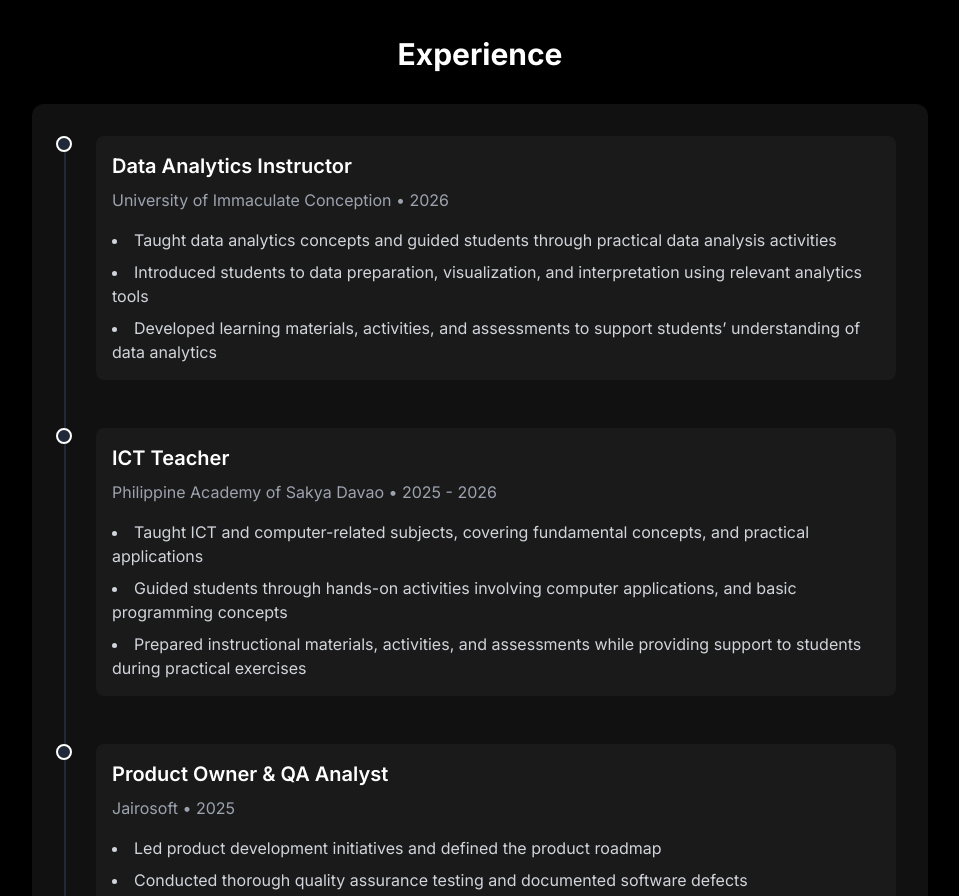
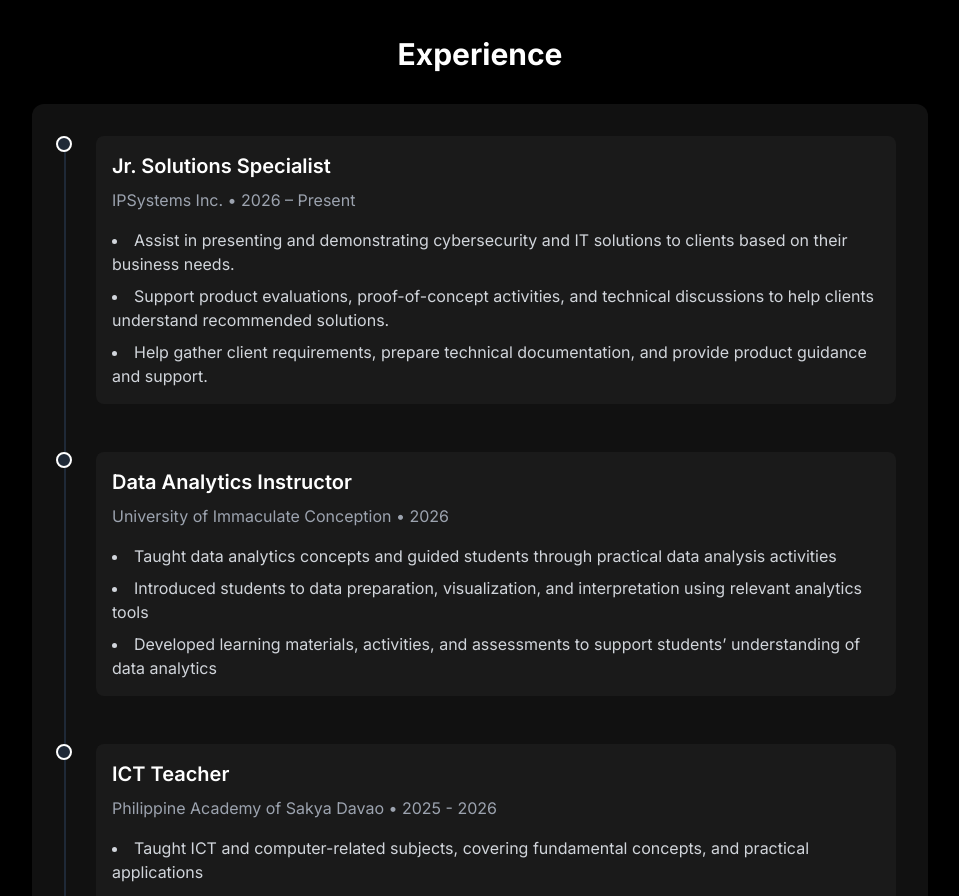
Before and after one commit to tuwaa/website-portfolio, a Next.js app: page /about in a window 1280 px wide. Shown: the part 1080-1976 px from the top of the page, without its empty margins (160-1119 px from the left). Built offline with nearby package versions, Linux system fonts and the light colour scheme.

Commit message:
Update portfolio details

```diff
--- a/src/app/about/page.tsx
+++ b/src/app/about/page.tsx
@@ -115,6 +115,37 @@ export default function About() {
               <div className="absolute left-0 top-0 h-full w-0.5 bg-gray-800"></div>
 
               <div className="space-y-12">
+
+
+{/* Jr. Solutions Specialist */}
+<div className="relative pl-8">
+  {/* Timeline Point */}
+  <div className="absolute left-[-8px] top-0 w-4 h-4 rounded-full bg-gray-800 border-2 border-white"></div>
+
+  <div className="bg-[#1a1a1a] rounded-lg p-4 transform transition-all duration-300 hover:scale-[1.02]">
+    <h3 className="text-lg sm:text-xl font-semibold mb-2">
+      Jr. Solutions Specialist
+    </h3>
+
+    <p className="text-gray-400 text-sm sm:text-base mb-4">
+      IPSystems Inc. • 2026 – Present
+    </p>
+
+    <ul className="list-disc list-inside text-gray-300 text-sm sm:text-base space-y-2">
+      <li>
+        Assist in presenting and demonstrating cybersecurity and IT solutions to clients based on their business needs.
+      </li>
+
+      <li>
+        Support product evaluations, proof-of-concept activities, and technical discussions to help clients understand recommended solutions.
+      </li>
+
+      <li>
+        Help gather client requirements, prepare technical documentation, and provide product guidance and support.
+      </li>
+    </ul>
+  </div>
+</div>
 
                 {/* Data Analytics Instructor */}
                 <div className="relative pl-8">
```
